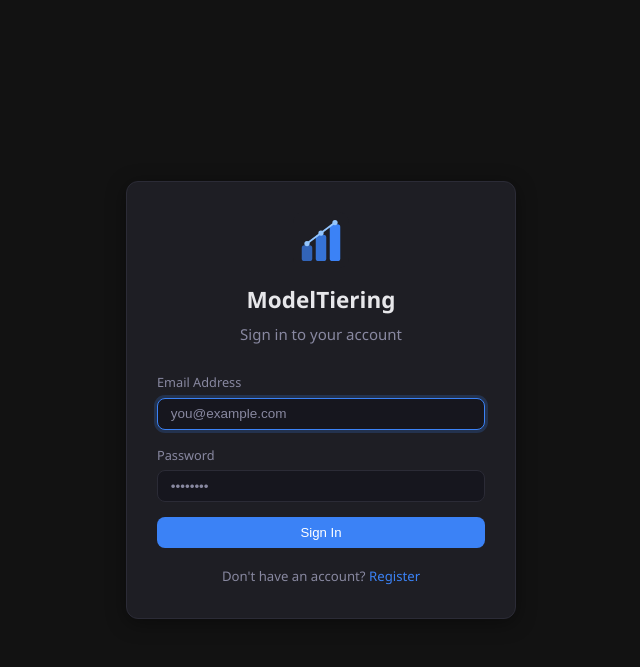
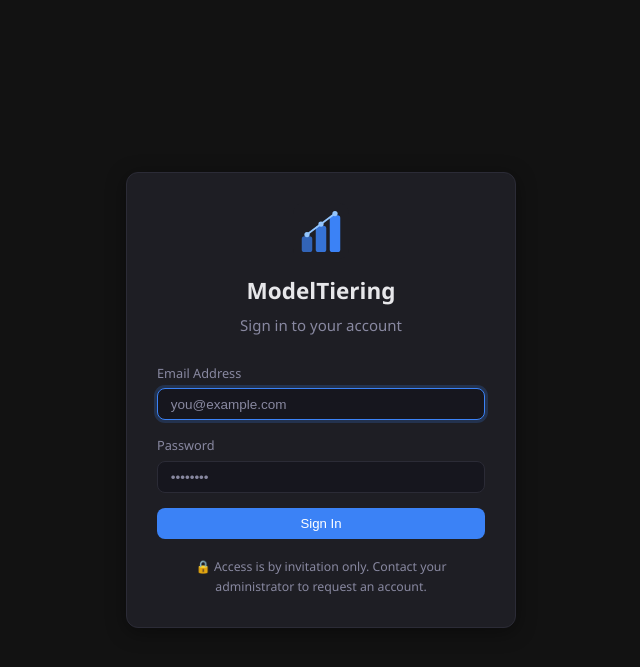
Before and after one commit to rashiranjan1-prog/modeltieringappfinal, a Flask app: page /login in a window 1280 px wide. Shown: the top 667 px of the page, without its empty margins (319-959 px from the left). Run offline with Flask 3, Linux system fonts and the light colour scheme.

Commit message:
secure login.html

```diff
--- a/app/templates/login.html
+++ b/app/templates/login.html
@@ -26,17 +26,21 @@
         <form method="POST" action="{{ url_for('auth.login') }}">
             <div class="form-group">
                 <label for="email">Email Address</label>
-                <input type="email" id="email" name="email" class="form-control" placeholder="you@example.com" required autofocus>
+                <input type="email" id="email" name="email" class="form-control"
+                       placeholder="you@example.com" required autofocus>
             </div>
             <div class="form-group">
                 <label for="password">Password</label>
-                <input type="password" id="password" name="password" class="form-control" placeholder="••••••••" required>
+                <input type="password" id="password" name="password" class="form-control"
+                       placeholder="••••••••" required>
             </div>
             <button type="submit" class="btn btn-primary btn-block">Sign In</button>
         </form>
 
         <div class="auth-footer">
-            <p>Don't have an account? <a href="{{ url_for('auth.register') }}">Register</a></p>
+            <p style="font-size:0.82rem;color:var(--text-muted,#8898aa);">
+                &#128274; Access is by invitation only. Contact your administrator to request an account.
+            </p>
         </div>
     </div>
 </div>
```
